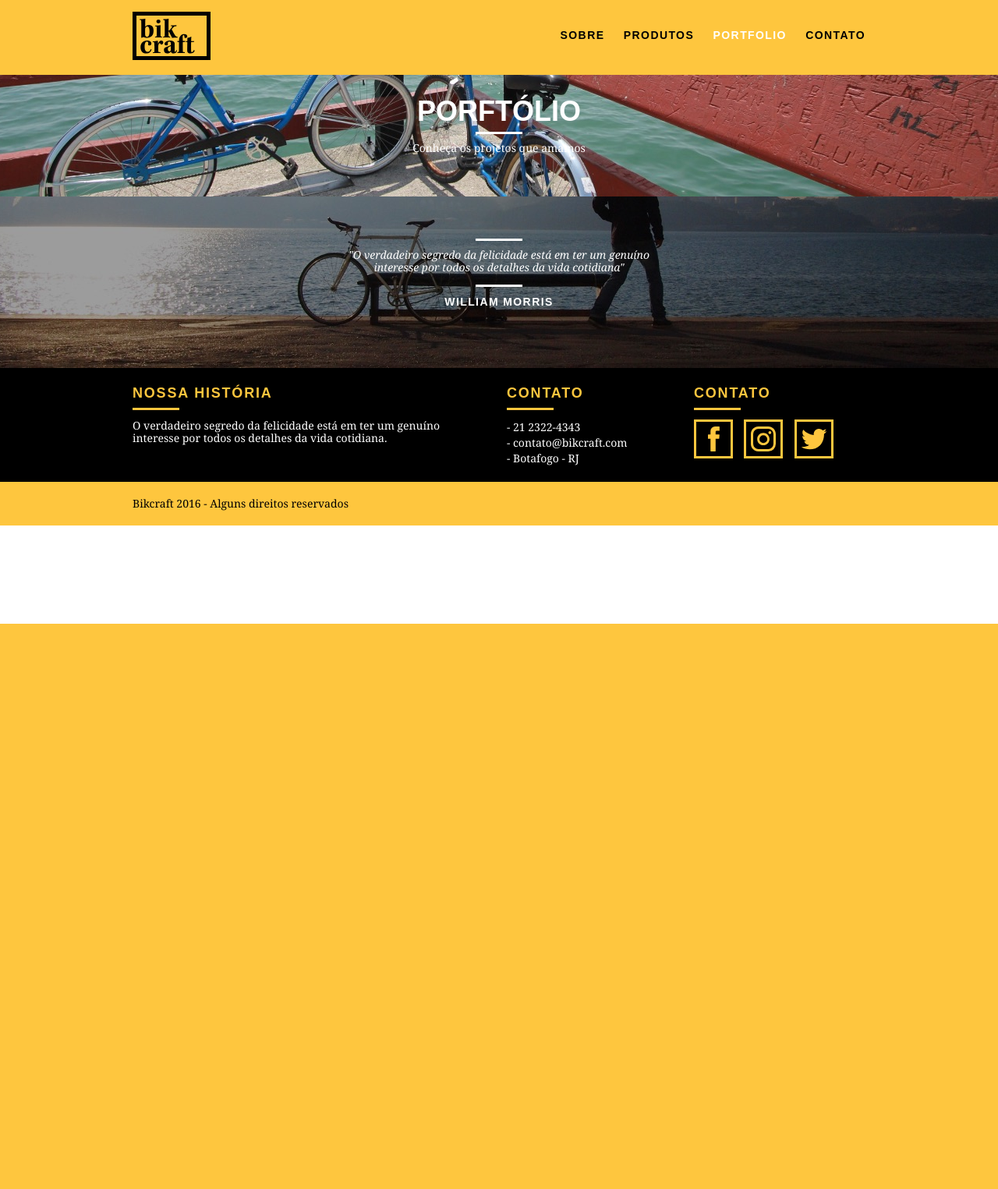
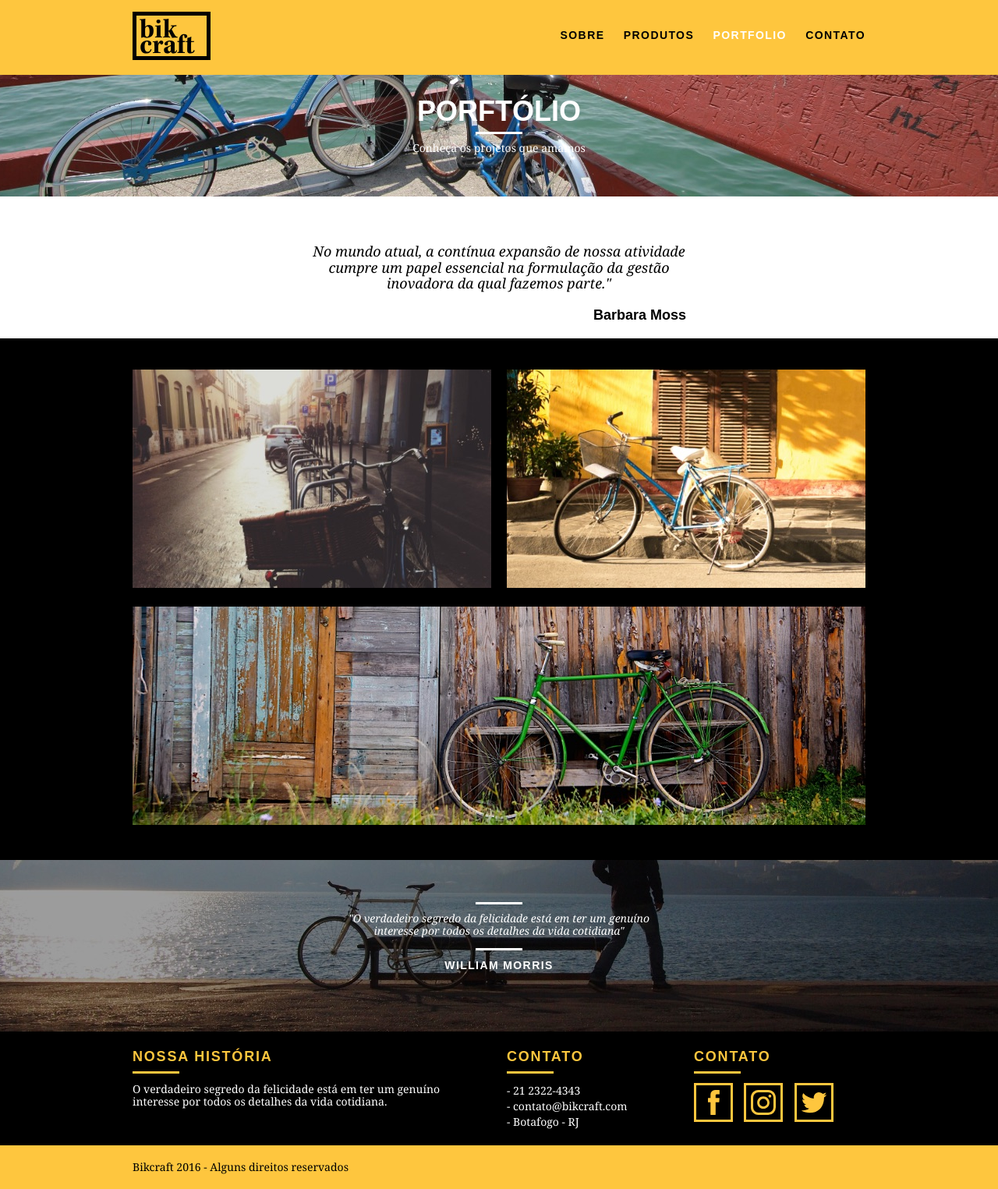
Before and after one commit to william-pereira/Curso-Web-Design-Origamid, a PHP site: page /portfolio.html in a window 1280 px wide. Shown: the whole page at 78% size. Before the commit the page ends 800 px from the top, so only its background shows below. Run offline with PHP 8.4, Linux system fonts and the light colour scheme.

Commit message:
ultimos ajustes portfolio

```diff
--- a/css/portfolio.css
+++ b/css/portfolio.css
@@ -2,3 +2,23 @@
   background: url("../img/bg-portfolio.jpg") no-repeat center;
   background-size: cover;
 }
+.quote_clientes {
+  padding: 60px;
+  max-width: 600px;
+  margin: 0 auto;
+}
+.quote_clientes p {
+  text-align: center;
+  font-family: Georgia, "Times New Roman", Times, serif;
+  font-size: 18px;
+  list-style: 25px;
+  font-style: italic;
+}
+.quote_clientes cite {
+  font-weight: bold;
+  font-size: 18px;
+  text-align: right;
+  float: right;
+  font-style: normal;
+  margin-top: 20px;
+}
--- a/portfolio.html
+++ b/portfolio.html
@@ -35,6 +35,22 @@
 		</div>
 	</section>
 
+	<section class="container">
+		<blockquote class="quote_clientes">
+			<p>No mundo atual, a contínua expansão de nossa atividade cumpre um papel essencial na formulação da gestão inovadora da qual fazemos parte."</p>
+			<cite>Barbara Moss</cite>
+		</blockquote>
+	</section>
+
+	<section class="portfolio">
+		<div class="container">
+			<ul class="portfolio_lista">
+				<li class="grid-8"><img src="img/portfolio/retro.jpg" alt="Bicicleta Retrô"> </li>
+				<li class="grid-8"><img src="img/portfolio/passeio.jpg" alt="Bicicleta Passeio"> </li>
+				<li class="grid-16"><img src="img/portfolio/esporte.jpg" alt="Bicicleta Esporte"> </li>
+			</ul>
+		</div>
+	</section>
 	<section class="quebra">
 		<blockquote class="quote-externo container">
 			<p>"O verdadeiro segredo da felicidade está em ter um genuíno interesse por todos os detalhes da vida cotidiana"</p>
```
